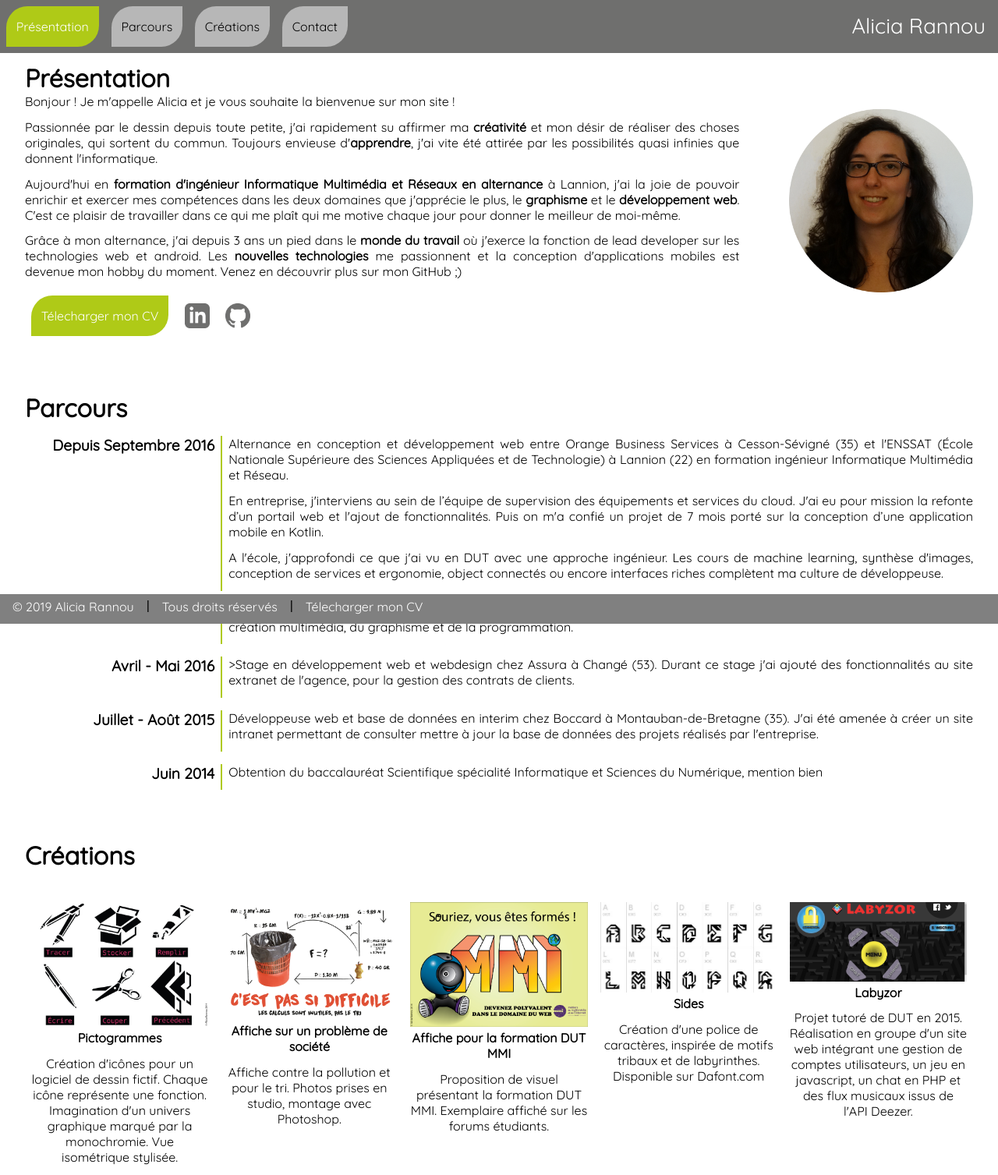
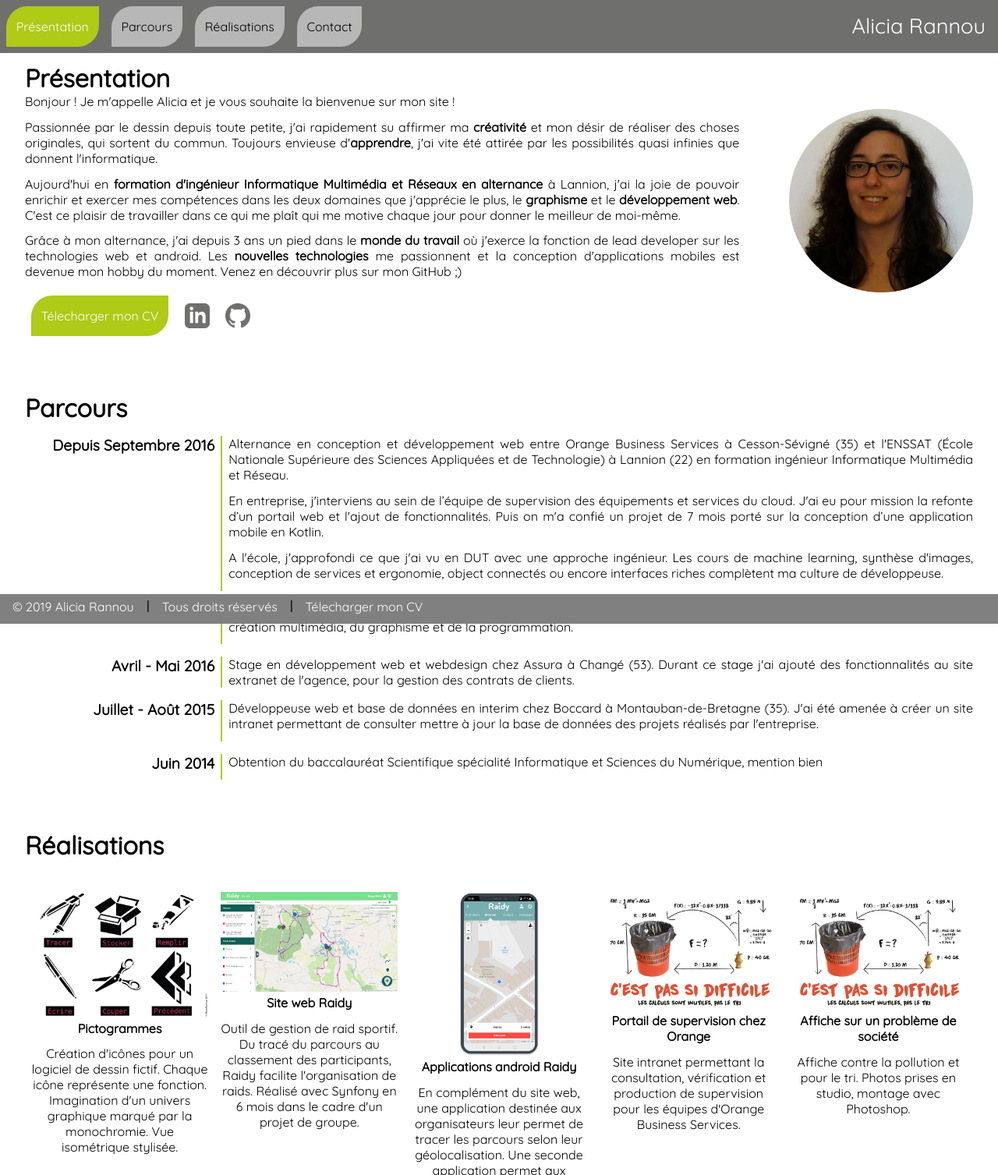
Before and after one commit to arannou/portfolio, a PHP site: page / in a window 1280 px wide. Shown: the top 1507 px of the page at 78% size. Run offline with PHP 8.4, Linux system fonts and the light colour scheme.

Commit message:
Add IMR creations and re-ordering

```diff
--- a/css/style.css
+++ b/css/style.css
@@ -284,7 +284,7 @@ input:focus, textarea:focus {
 }
 
 .slide.portrait img{
-	width: 70%;
+	width: 60%;
 }
 
 .slide video, .slide iframe {
--- a/index.php
+++ b/index.php
@@ -46,7 +46,7 @@
 				</li>
 				<li ><a href="#parcours">Parcours</a>
 			</li>
-			<li><a href="#creations">Créations</a>
+			<li><a href="#creations">Réalisations</a>
 		</li>
 		<li><a href="#contact">Contact</a>
 		</li>
@@ -99,7 +99,7 @@
 				</div>
 				<div>
 					<h2>Avril - Mai 2016</h2>
-					<p class="parcours-text"></pclass>>Stage en développement web et webdesign chez Assura à Changé (53). Durant ce stage j'ai ajouté des fonctionnalités au site extranet de l'agence, pour la gestion des contrats de clients.</p>
+					<p class="parcours-text"></p>Stage en développement web et webdesign chez Assura à Changé (53). Durant ce stage j'ai ajouté des fonctionnalités au site extranet de l'agence, pour la gestion des contrats de clients.</p>
 				</div>
 				<div>
 					<h2>Juillet - Août 2015</h2>
@@ -119,7 +119,7 @@
 		<section id="creations">
 			<div>
 
-				<h1>Créations</h1>
+				<h1>Réalisations</h1>
 			</div>
 			<div class="creations-container">
 
@@ -130,6 +130,27 @@
 					"titre"=>"Pictogrammes",
 					"texte"=>"Création d'icônes pour un logiciel de dessin fictif. Chaque icône représente une fonction. Imagination d'un univers graphique marqué par la monochromie. Vue isométrique stylisée.",
 					"source"=> "images/Logos.jpg",
+					"portrait" => false,
+					"type" => "image",
+					"visible" => true
+				],[
+					"titre"=>"Site web Raidy",
+					"texte"=>"Outil de gestion de raid sportif. Du tracé du parcours au classement des participants, Raidy facilite l'organisation de raids. Réalisé avec Synfony en 6 mois dans le cadre d'un projet de groupe.",
+					"source"=> "images/raidy-editor.jpg",
+					"portrait" => false,
+					"type" => "image",
+					"visible" => true
+				],[
+					"titre"=>"Applications android Raidy",
+					"texte"=>"En complément du site web, une application destinée aux organisateurs leur permet de tracer les parcours selon leur géolocalisation. Une seconde application permet aux bénévoles de baliser le raid et bagder les participants.",
+					"source"=> "images/PhoneMockup-helper.png",
+					"portrait" => true,
+					"type" => "image",
+					"visible" => true
+				],[
+					"titre"=>"Portail de supervision chez Orange",
+					"texte"=>"Site intranet permettant la consultation, vérification et production de supervision pour les équipes d'Orange Business Services.",
+					"source"=> "images/pbste.jpg",
 					"portrait" => false,
 					"type" => "image",
 					"visible" => true
@@ -154,6 +175,13 @@
 					"portrait" => false,
 					"type" => "image",
 					"visible" => false
+				],[
+					"titre"=>"Touttim - J'oublie",
+					"texte"=>"Clip musical tourné pour le groupe Touttim. Un homme évolue dans un appartement couvert de post-it. On suit sa pensée au fil des post-it. Au final, les post-it forment un visage, celui de la femme qu’il aime toujours.",
+					"source"=> "https://www.youtube.com/embed/L3R3iV24RRs",
+					"portrait" => false,
+					"type" => "video",
+					"visible" => true
 				],[
 					"titre"=>"Couverture de livre",
 					"texte"=>"Proposition de couverture pour l'ouvrage de P. Cottier et F. Burban sur le numérique d'aujourd'hui.",
@@ -186,6 +214,27 @@
 					"titre"=>"Sides",
 					"texte"=>"Création d'une police de caractères, inspirée de motifs tribaux et de labyrinthes. Disponible sur <a href='http://www.dafont.com/fr/sides.font'>Dafont.com</a>",
 					"source"=> "images/Sides.jpg",
+					"portrait" => false,
+					"type" => "image",
+					"visible" => true
+				],[
+					"titre"=>"Site extranet pour Assura",
+					"texte"=>"Ajout de fonctionnalités en PHP pour la gestion des contrats pour les assurances de transport de marchandises, correction de bugs.",
+					"source"=> "images/assura.jpg",
+					"portrait" => false,
+					"type" => "image",
+					"visible" => true
+				],[
+					"titre"=>"Challenge de l'innovation 2018",
+					"texte"=>"Présentation d'un pitch en équipe sur une solution de véhicules prioritaires connectés en 5G à la signalisation en ville.",
+					"source"=> "images/road-vipriority.png",
+					"portrait" => false,
+					"type" => "image",
+					"visible" => true
+				],[
+					"titre"=>"Robot arduino",
+					"texte"=>"Programmation d'un robot téléguidé via bluetooth avec une carte arduino. Détection d'obstacle via infrarouge.",
+					"source"=> "images/plan_controller.png",
 					"portrait" => false,
 					"type" => "image",
 					"visible" => true
@@ -223,13 +272,6 @@
 					"source"=> "images/Scan%20storyboard_01.jpg",
 					"portrait" => true,
 					"type" => "image",
-					"visible" => true
-				],[
-					"titre"=>"Touttim - J'oublie",
-					"texte"=>"Clip musical tourné pour le groupe Touttim. Un homme évolue dans un appartement couvert de post-it. On suit sa pensée au fil des post-it. Au final, les post-it forment un visage, celui de la femme qu’il aime toujours.",
-					"source"=> "https://www.youtube.com/embed/L3R3iV24RRs",
-					"portrait" => false,
-					"type" => "video",
 					"visible" => true
 				],[
 					"titre"=>"Les circuits courts de consommation",
@@ -281,13 +323,6 @@
 					"type" => "video",
 					"visible" => true
 				],[
-					"titre"=>"Site extranet pour Assura",
-					"texte"=>"Ajout de fonctionnalités en PHP pour la gestion des contrats pour les assurances de transport de marchandises, correction de bugs.",
-					"source"=> "images/assura.jpg",
-					"portrait" => false,
-					"type" => "image",
-					"visible" => true
-				],[
 					"titre"=>"Montage sonore",
 					"texte"=>"Mise en son d'une page de la bande dessinée John Difoul",
 					"source"=> "images/johnDifoul.mp4",
@@ -300,7 +335,7 @@
 					"source"=> "https://www.youtube.com/embed/Bj-sgFxA5tU",
 					"portrait" => false,
 					"type" => "video",
-					"visible" => true
+					"visible" => false
 				],[
 					"titre"=>"Greed's Gale",
 					"texte"=>"Projet tutoré DUT 2016. Jeu vidéo en 2D mélant un shoot’em up et des phases d’infiltration dans un univers médiéval et fantastique. Vous incarnez Robb, un voleur qui parcourt le pays à dos de dragon pour subtiliser les joyaux du Roi. Sur son chemin se dresseront de nombreux ennemis. Réalisé en groupe avec Unity.",
@@ -314,7 +349,7 @@
 					"source"=> "https://www.youtube.com/embed/1k-B0s3KspM",
 					"portrait" => false,
 					"type" => "video",
-					"visible" => true
+					"visible" => false
 				],[
 					"titre"=>"Institut d'Informatique Claude Chappe",
 					"texte"=>"Proposition de logo. Dessin vectoriel avec Illustrator.",
@@ -322,13 +357,6 @@
 					"portrait" => false,
 					"type" => "image",
 					"visible" => false
-				],[
-					"titre"=>"xxxxx",
-					"texte"=>"xxxxx",
-					"source"=> "images/xxxx.jpg",
-					"portrait" => false,
-					"type" => "image",
-					"visible" => true
 				]
 				);
 
```
Also changed, not shown: images/PhoneMockup-helper.png (added), images/plan_controller.png (added), images/road-vipriority.png (added).
